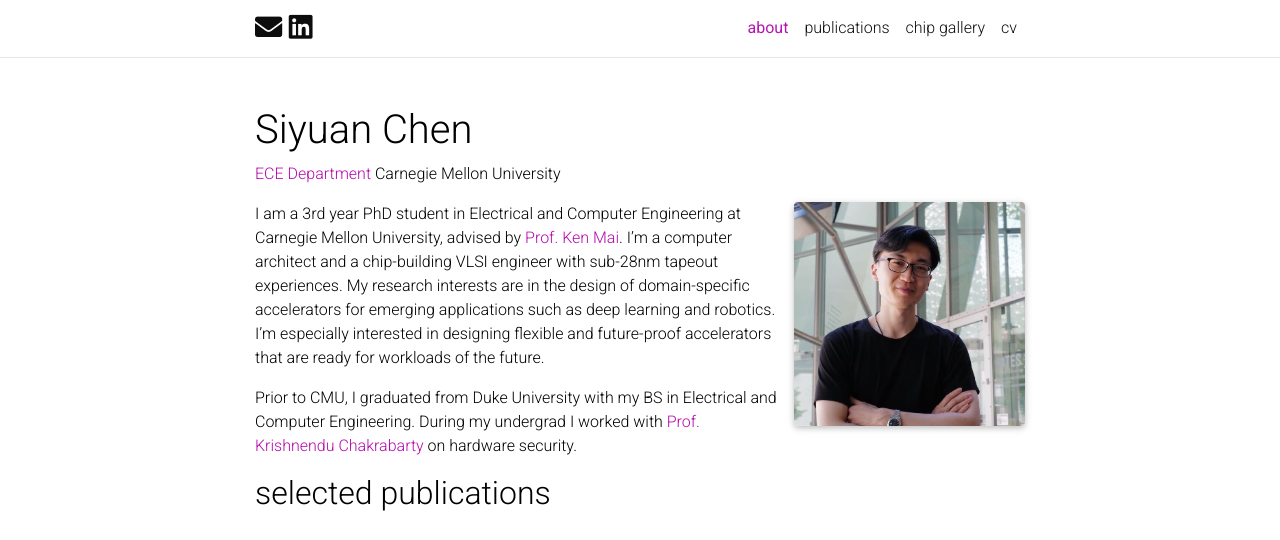
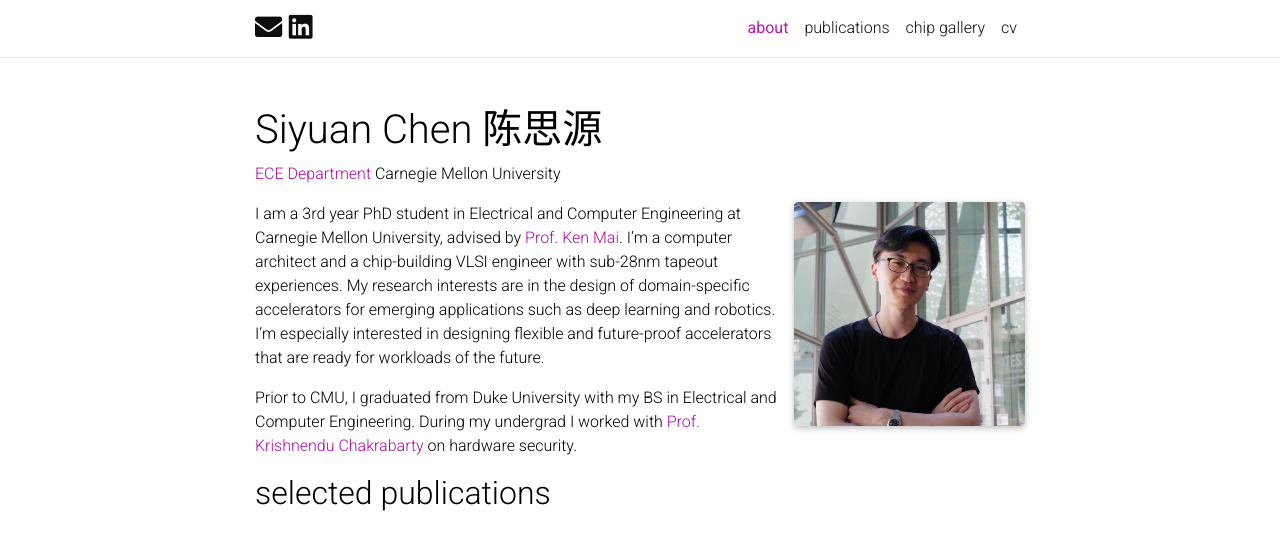
Before and after one commit to chensy7/chensy7.github.io, a Jekyll site: the page built from _pages/about.md, in a window 1280 px wide, cut to the strip 0-540 px from the top of the page. Built offline with Jekyll 4.4.1, drawn with Linux system fonts in a browser that asks for light colours; full-size pictures stand in for the smaller copies a plugin makes; comment, search, counter and statistics services are not loaded; a style sheet for code colours, icons or effects is not loaded.

Commit message:
update chinese name

```diff
--- a/_config.yml
+++ b/_config.yml
@@ -2,7 +2,7 @@
 # Site settings
 # -----------------------------------------------------------------------------
 
-title: Siyuan Chen # the website title (if blank, full name will be used instead)
+title: Siyuan Chen 陈思源 # the website title (if blank, full name will be used instead)
 first_name: Siyuan
 middle_name:
 last_name: Chen
```
